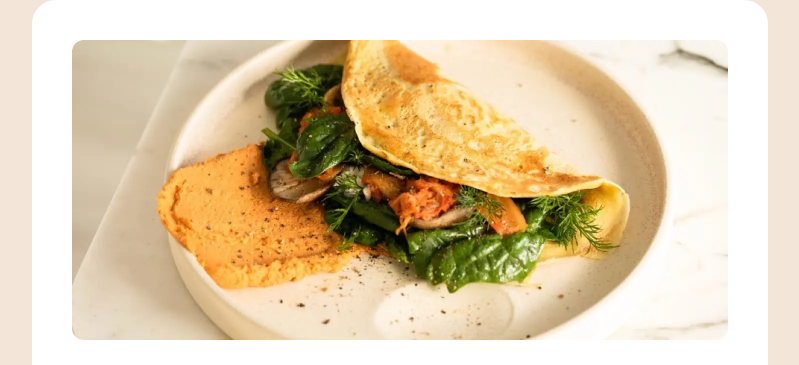
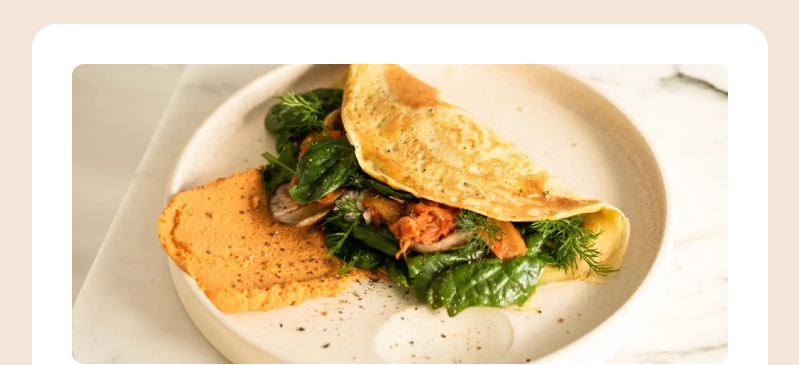
Before and after one commit to DarkstarXDD/recipe-page, a website built with Vite: page index.html in a window 1280 px wide. Shown: the top 365 px of the page, without its empty margins (240-1039 px from the left). Built offline with nearby package versions, Linux system fonts and the light colour scheme.

Commit message:
Add padding to body on desktop

```diff
--- a/styles.css
+++ b/styles.css
@@ -217,6 +217,10 @@ tr:last-child td {
     --fs-heading-l: 2.5rem;
   }
 
+  body {
+    padding: 1.5rem;
+  }
+
   .main {
     border-radius: 24px;
   }
```
